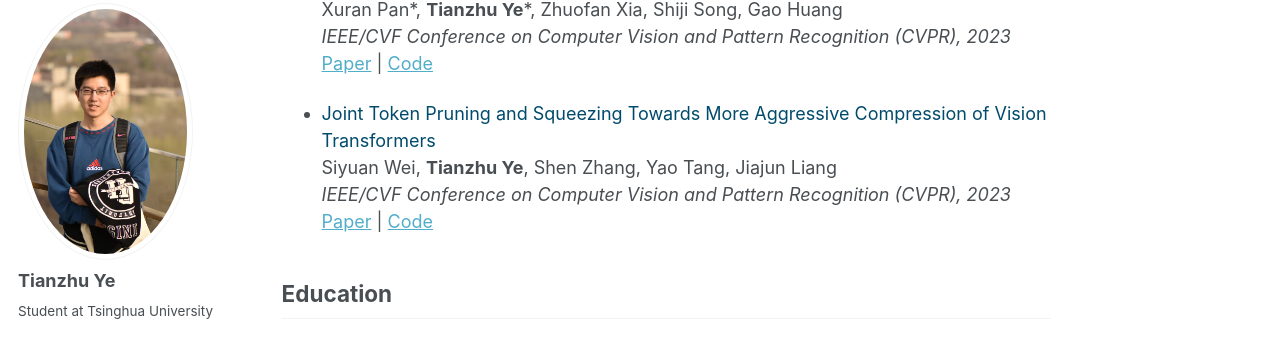
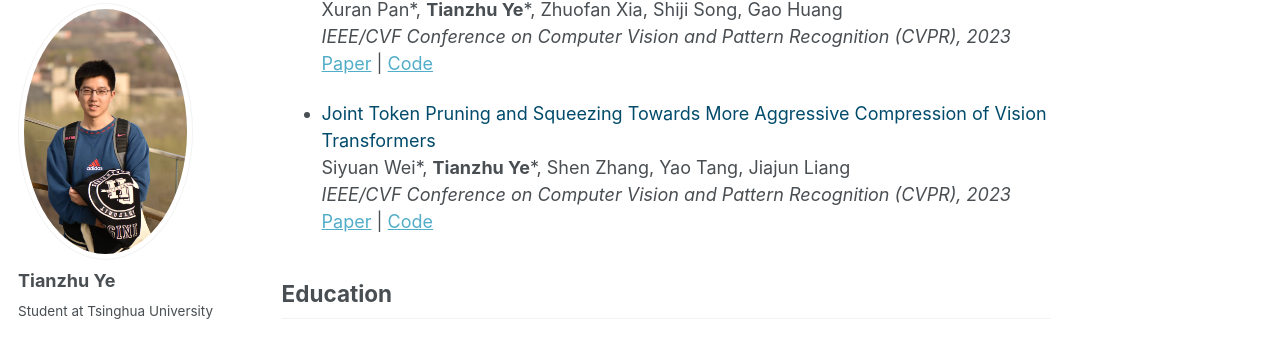
Before and after one commit to YTianZHU/YTianZHU.github.io, a Jekyll site: the page built from _pages/about.md, in a window 1280 px wide and 900 px high, scrolled down 746 px. Shown: the part 103-443 px from the top of the window. Built offline with Jekyll 4.4.1, drawn with Linux system fonts in a browser that asks for light colours; some web fonts are replaced.

```diff
--- a/_pages/about.md
+++ b/_pages/about.md
@@ -35,7 +35,7 @@ Xuran Pan\*, **Tianzhu Ye**\*, Zhuofan Xia, Shiji Song, Gao Huang
 [Paper](https://arxiv.org/abs/2304.04237) | [Code](https://github.com/LeapLabTHU/Slide-Transformer)
 
 - <span style="color:#004B6B">Joint Token Pruning and Squeezing Towards More Aggressive Compression of Vision Transformers</span>
-Siyuan Wei, **Tianzhu Ye**, Shen Zhang, Yao Tang, Jiajun Liang
+Siyuan Wei\*, **Tianzhu Ye**\*, Shen Zhang, Yao Tang, Jiajun Liang
 *IEEE/CVF Conference on Computer Vision and Pattern Recognition (CVPR), 2023*
 [Paper](https://arxiv.org/abs/2304.10716) | [Code](https://github.com/megvii-research/TPS-CVPR2023)
 
```
